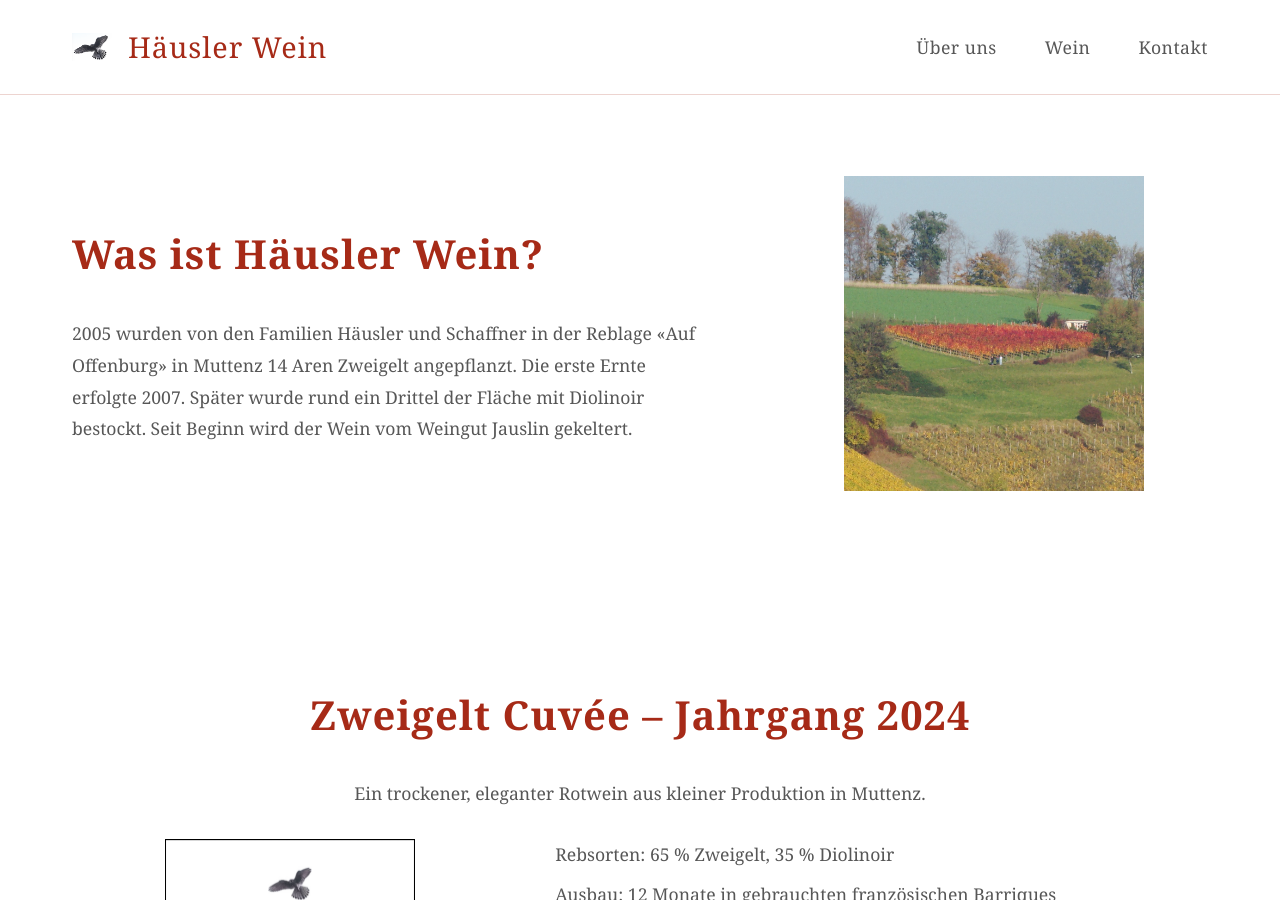
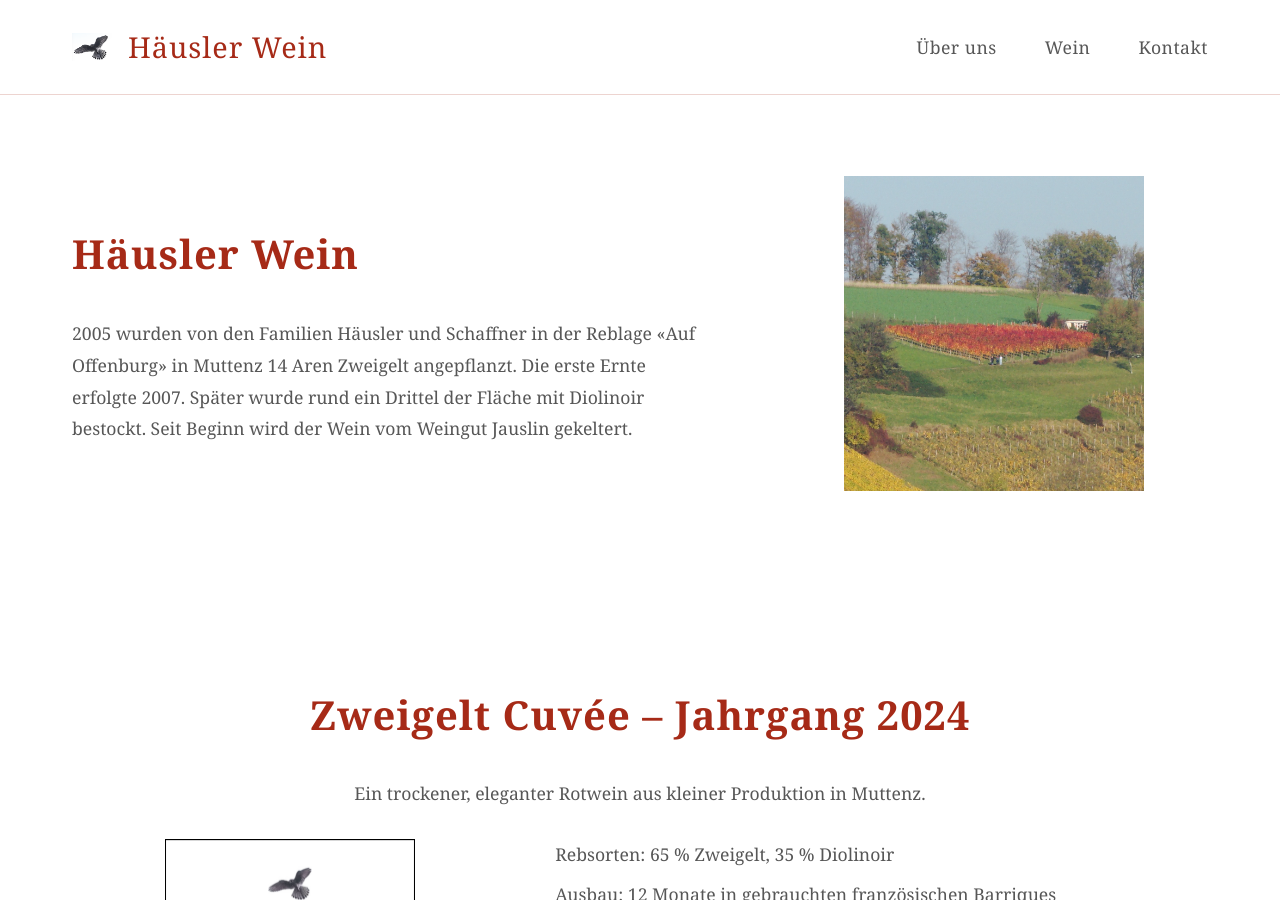
Before and after one commit to github-rha/haeusler-wein, a Jekyll site: the page built from index.html, in a window 1280 px wide and 900 px high. Built offline with Jekyll 4.4.1, drawn with Linux system fonts in a browser that asks for light colours.

Commit message:
small fix

```diff
--- a/_data/content.yml
+++ b/_data/content.yml
@@ -13,7 +13,7 @@ header:
 
 # About Section
 about:
-  heading: Was ist Häusler Wein?
+  heading: Häusler Wein
   image:
     src: offenburg-detail.jpg
     alt: Reblage Auf Offenburg
```
